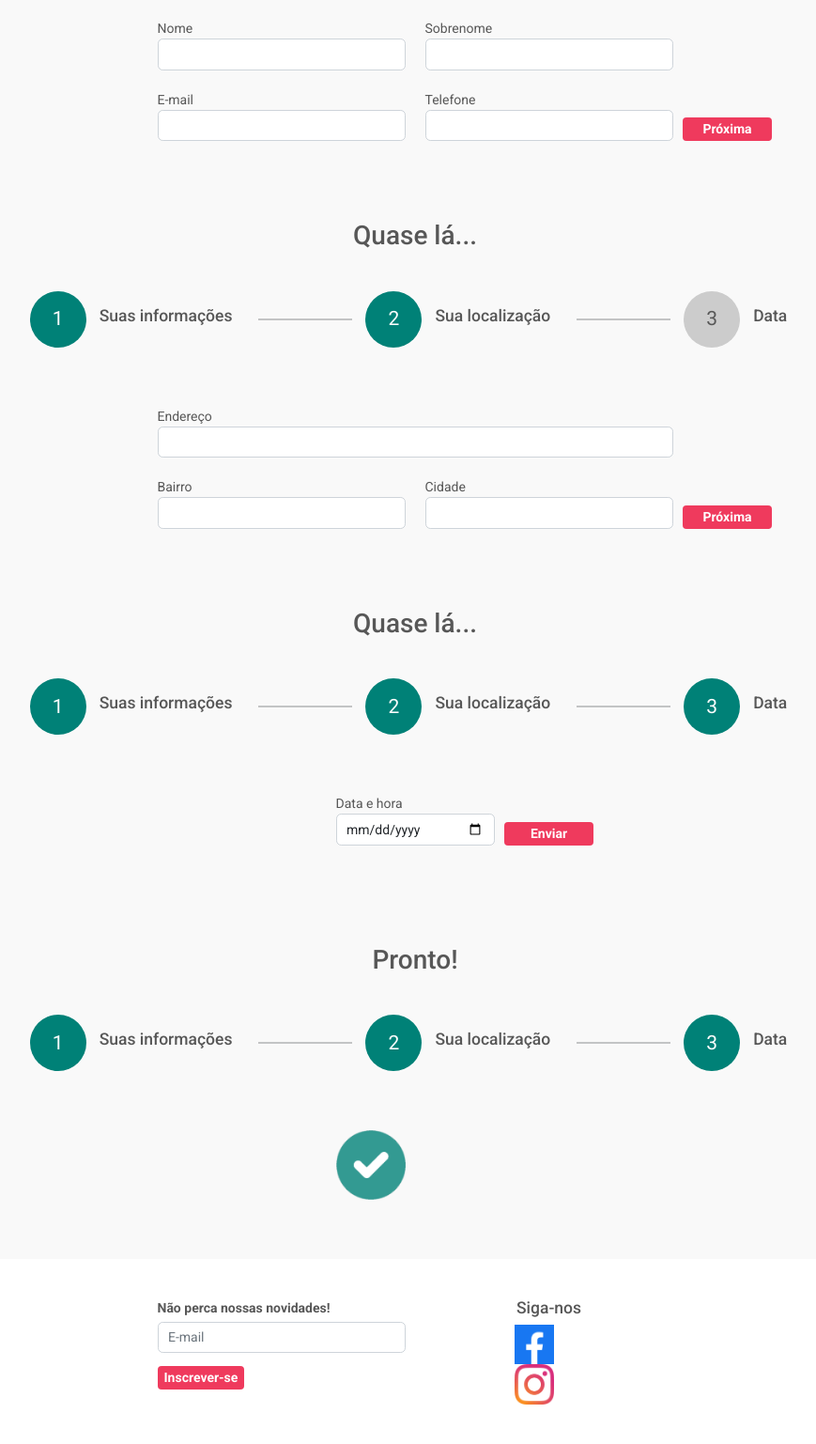
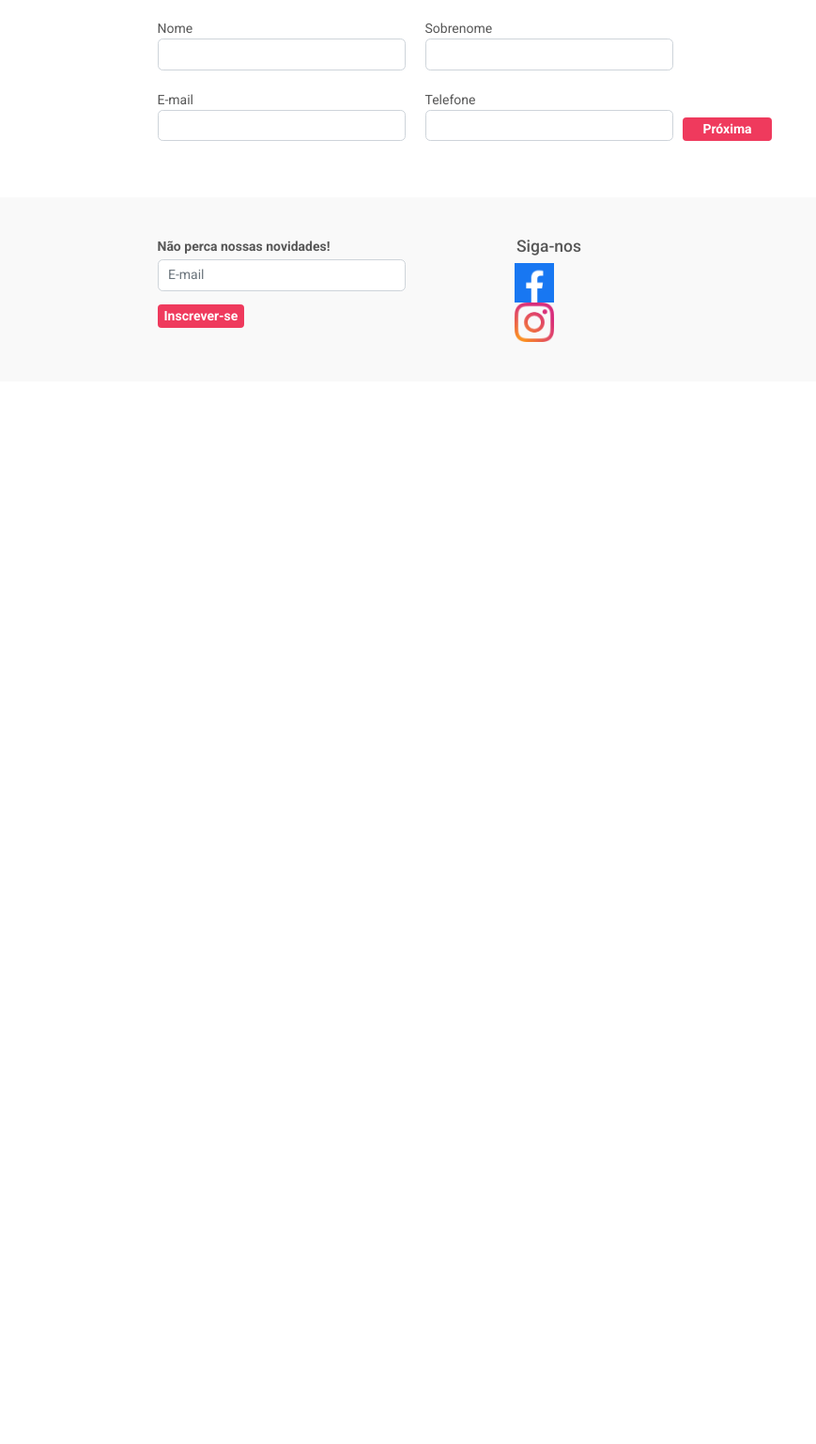
Before and after one commit to NogueiraMatos/figma-mysql-gulp, a PHP site: page / in a window 1280 px wide. Shown: the part 1690-3227 px from the top of the page at 94% size, without its empty margins (198-1067 px from the left). After the commit the page ends 2054 px from the top, so only its background shows below. Run offline with PHP 8.4, Linux system fonts and the light colour scheme.

Commit message:
Início JS

```diff
--- a/css/app.css
+++ b/css/app.css
@@ -128,6 +128,19 @@ label {
   color: #FFF;
 }
 
+.sucess-icon {
+  height: 120px;
+  width: 120px;
+}
+
+.display-invisible {
+  display: none;
+}
+
+.form-height {
+  min-height: 430px;
+}
+
 .social-medias-icons {
   width: 42px;
 }
--- a/index.html
+++ b/index.html
@@ -38,7 +38,7 @@
         </div>
     </header>
     <main>
-        <section class="mb-5">
+        <section>
             <div class="main_image">
                 <div class="container">
                     <div class="row gx-1">
@@ -53,7 +53,7 @@
                 </div>
             </div>
         </section>
-        <section class="mb-5">
+        <section class="py-5 bg-secundary">
             <h2 class="text-center font-weight-bold" id="como-funciona">Como funciona</h2>
             <div class="container">
                 <div class="row gx-1">
@@ -112,8 +112,8 @@
                 </div>
             </div>
         </section>
-        <section class="bg-secundary py-5" id="passear">
-            <div class="container">
+        <section id="passear">
+            <div class="pt-5 container form-height">
                 <h2 class="text-center font-weight-bold mb-5">Vamos começar?</h2>
                 <div class="d-flex align-items-center justify-content-center pb-5">
                     <div class="circle d-flex justify-content-center align-items-center">
@@ -131,34 +131,35 @@
                     </div>
                     <h5 class="px-3">Data</h5>
                 </div>
-
+                <form>
                     <div class="row py-4">
                         <div class="col-3"></div>
                         <div class="col-3">
                             <label for="form_name">Nome</label>
-                        <input type="text" class="form-control form_input" id="form_name">
+                            <input type="text" class="form-control form_input" id="form_name" required>
                         </div>
                         <div class="col-3">
                             <label for="form_surname">Sobrenome</label>
-                        <input type="text" class="form-control form_input" id="form_surname">
+                            <input type="text" class="form-control form_input" id="form_surname" required>
                         </div>
                     </div>
                     <div class="row">
                         <div class="col-3"></div>
                         <div class="col-3">
                             <label for="form_email">E-mail</label>
-                        <input type="text" class="form-control form_input" id="form_email">
+                            <input type="text" class="form-control form_input" id="form_email" required>
                         </div>
                         <div class="col-3">
                             <label for="form_tel">Telefone</label>
-                        <input type="text" class="form-control form_input" id="form_tel">
+                            <input type="text" class="form-control form_input" id="form_tel" required>
                         </div>
-                    <button type="submit" class="button col-1 align-self-end"><b>Próxima</b></button>
+                        <button type="button" class="button col-1 align-self-end" id="form-button-1"><b>Próxima</b></button>
                     </div>
+                </form>
             </div>
         </section>
-        <section class="bg-secundary py-5" id="passear">
-            <div class="container">
+        <section class="display-invisible" id="passear2">
+            <div class="pt-5 container form-height">
                 <h2 class="text-center font-weight-bold mb-5">Quase lá...</h2>
                 <div class="d-flex align-items-center justify-content-center pb-5">
                     <div class="circle d-flex justify-content-center align-items-center">
@@ -177,29 +178,31 @@
                     <h5 class="px-3">Data</h5>
                 </div>
 
+                <form>
                     <div class="row py-4">
                         <div class="col-3"></div>
                         <div class="col-6">
-                        <label for="form_name2">Endereço</label>
-                        <input type="text" class="form-control form_input" id="form_name2">
+                            <label for="form_adress">Endereço</label>
+                            <input type="text" class="form-control form_input" id="form_adress" required>
                         </div>
                     </div>
                     <div class="row">
                         <div class="col-3"></div>
                         <div class="col-3">
-                        <label for="form_email2">Bairro</label>
-                        <input type="text" class="form-control form_input" id="form_email2">
+                            <label for="form_district">Bairro</label>
+                            <input type="text" class="form-control form_input" id="form_district" required>
                         </div>
                         <div class="col-3">
-                        <label for="form_tel3">Cidade</label>
-                        <input type="text" class="form-control form_input" id="form_tel3">
+                            <label for="form_city">Cidade</label>
+                            <input type="text" class="form-control form_input" id="form_city" required>
                         </div>
-                    <button type="submit" class="button col-1 align-self-end"><b>Próxima</b></button>
+                        <button type="button" class="button col-1 align-self-end" id="form-button-2"><b>Próxima</b></button>
                     </div>
+                </form>
             </div>
         </section>
-        <section class="bg-secundary py-5" id="passear">
-            <div class="container">
+        <section class="display-invisible" id="passear3">
+            <div class="pt-5 container form-height">
                 <h2 class="text-center font-weight-bold mb-5">Quase lá...</h2>
                 <div class="d-flex align-items-center justify-content-center pb-5">
                     <div class="circle d-flex justify-content-center align-items-center">
@@ -218,18 +221,20 @@
                     <h5 class="px-3">Data</h5>
                 </div>
 
+                <form>
                     <div class="row py-4">
                         <div class="col-5"></div>
                         <div class="col-2">
-                        <label for="form_name3">Data e hora</label>
-                        <input type="date" class="form-control form_input" id="form_name3">
+                            <label for="form_date">Data e hora</label>
+                            <input type="date" class="form-control form_input" id="form_date" required>
                         </div>
-                    <button type="submit" class="button col-1 align-self-end"><b>Enviar</b></button>
+                        <button type="button" class="button col-1 align-self-end" id="form-button-3"><b>Enviar</b></button>
                     </div>
+                </form>
             </div>
         </section>
-        <section class="bg-secundary py-5" id="passear">
-            <div class="container">
+        <section class="display-invisible" id="passear4">
+            <div class="pt-5 container form-height">
                 <h2 class="text-center font-weight-bold mb-5">Pronto!</h2>
                 <div class="d-flex align-items-center justify-content-center pb-5">
                     <div class="circle d-flex justify-content-center align-items-center">
@@ -249,12 +254,14 @@
                 </div>
 
                 <div class="row py-4">
-                    <div class="col-5"></div>
-                    <img src="img/sucesso.png" alt="sucesso" class="col-1">
+                    <div class="d-flex flex-column align-items-center justify-content-center">
+                        <img src="img/sucesso.png" alt="sucesso" class="sucess-icon mb-3">
+                        <p><b>Entraremos em contato em breve!</b></p>
+                    </div>
                 </div>
             </div>
         </section>
-        <footer id="contato">
+        <footer id="contato" class="bg-secundary">
             <div class="container py-5">
                 <div class="row">
                     <div class="col-3"></div>
@@ -262,7 +269,7 @@
                         <label for="newsletter"><b>Não perca nossas novidades!</b></label>
                         <input type="text" class="form-control form_input mb-3 mt-1" id="newsletter"
                             placeholder="E-mail">
-                        <button type="submit" class="button px-2 align-self-end"><b>Inscrever-se</b></button>
+                        <button type="button" class="button px-2 align-self-end"><b>Inscrever-se</b></button>
                     </div>
                     <div class="col-1"></div>
                     <div class="col-1">
@@ -275,6 +282,9 @@
                 </div>
             </div>
         </footer>
+        <script src="https://code.jquery.com/jquery-3.6.0.js"
+            integrity="sha256-H+K7U5CnXl1h5ywQfKtSj8PCmoN9aaq30gDh27Xc0jk=" crossorigin="anonymous"></script>
+        <script src="js/app.js"></script>
     </main>
 </body>
 
--- /dev/null
+++ b/js/app.js
@@ -0,0 +1,32 @@
+$('#form-button-1').click(() => {
+    // let inputs = [$('#form_name').val(), $('#form_surname').val(), $('#form_email').val(), $('#form_tel').val()]
+    let inputs = [4, 9, 16, 25]
+    console.log(filledForm(...inputs))
+    // let filled = filledForm(inputs)
+    // console.log(filled)
+    //if (filled) {changeDisplay('passear', 'passear2') }
+})
+
+$('#form-button-2').click(() => {
+    changeDisplay('passear2', 'passear3')
+})
+
+$('#form-button-3').click(() => {
+    changeDisplay('passear3', 'passear4')
+})
+
+function changeDisplay(before, after) {
+    $(`#${before}`).css('display', 'none')
+    $(`#${after}`).css('display', 'inline')
+}
+
+function filledForm(...inputs) {
+    console.log(...inputs)
+    return inputs.map(Math.sqrt)
+    // let resultado
+    // inputs.map(funcaoteste)
+    // console.log(inputs)
+    // // return inputs
+    // //     .map(input => Boolean(input))
+    // //     .reduce((a, b) => a && b)
+}
--- a/sass/2-layouts/_main.sass
+++ b/sass/2-layouts/_main.sass
@@ -50,3 +50,13 @@
   border-radius: 4px
   border-style: none
   color: variables.$light-color
+
+.sucess-icon
+  height: 120px
+  width: 120px
+
+.display-invisible
+  display: none
+
+.form-height
+  min-height: 430px
```
Also changed, not shown: 1 other file. Lines whose indentation alone changed are shown as unchanged.
